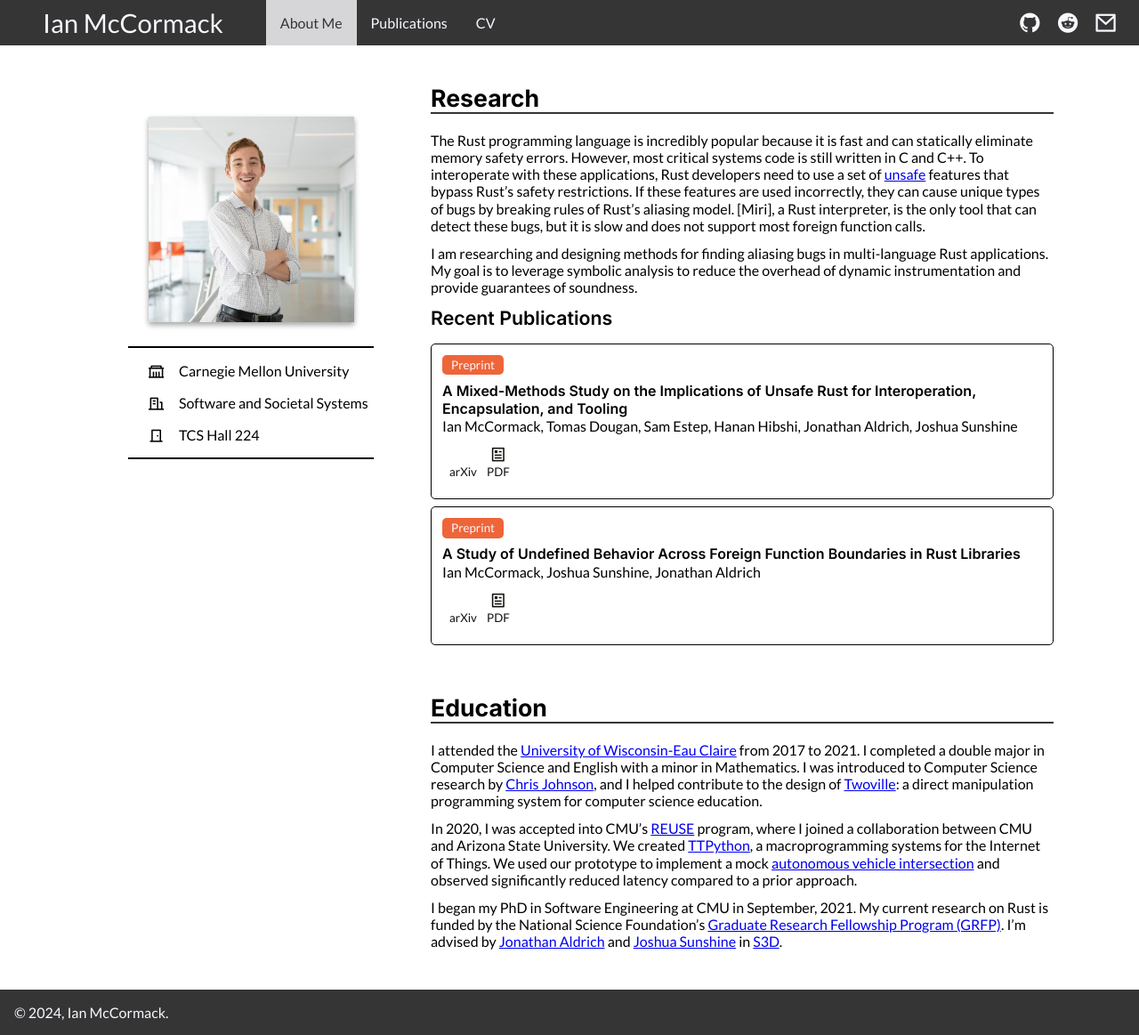
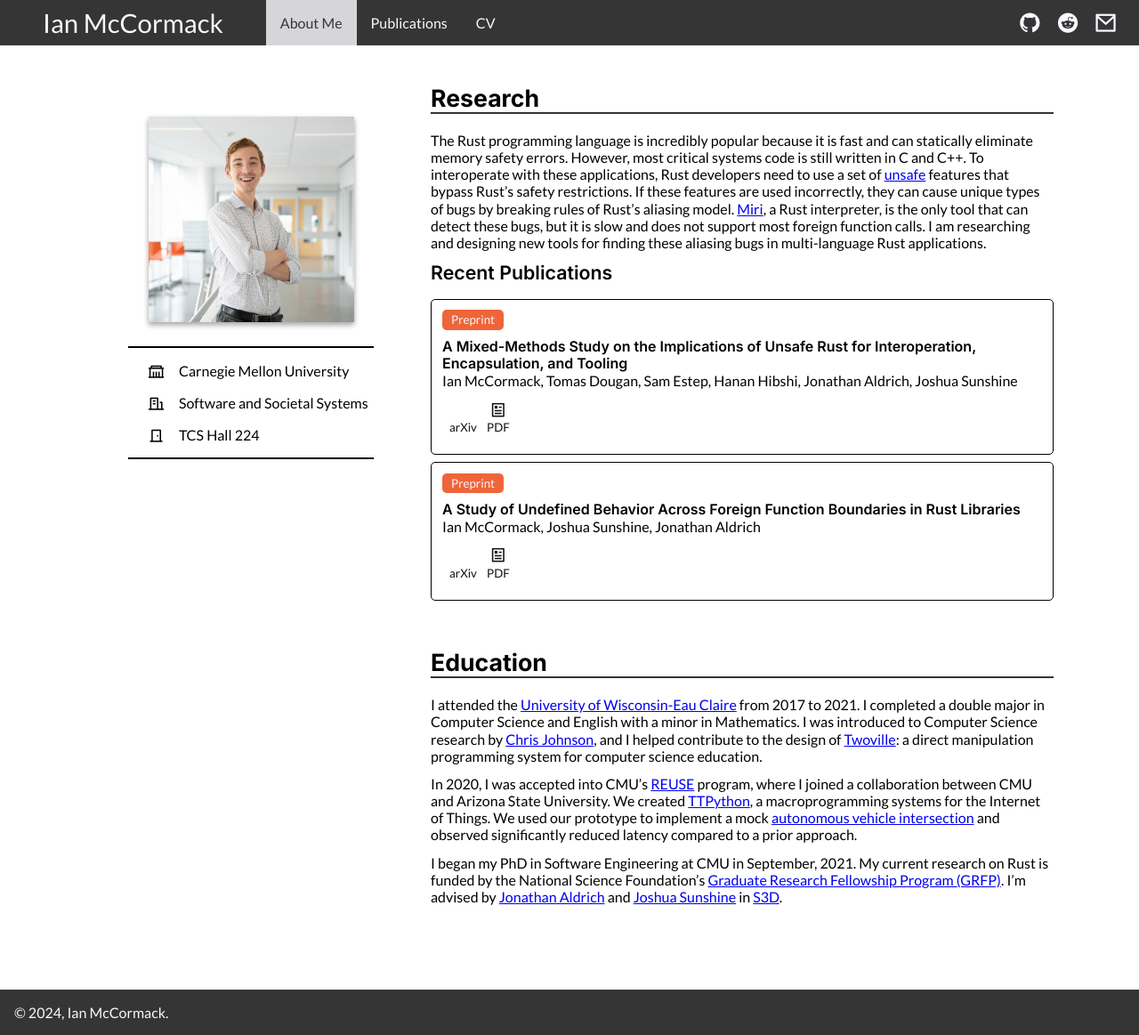
Before and after one commit to icmccorm/site, a Jekyll site: the page built from index.md, in a window 1280 px wide. Shown: the whole page at 89% size. Built offline with Jekyll 4.4.1, drawn with Linux system fonts in a browser that asks for light colours; a style sheet for code colours, icons or effects is not loaded; our own code applies the rules of GitHub Pages for plain Markdown files.

Commit message:
Updated desc.

```diff
--- a/index.md
+++ b/index.md
@@ -2,9 +2,7 @@
 layout: about
 ---
 # Research
-The Rust programming language is incredibly popular because it is fast and can statically eliminate memory safety errors. However, most critical systems code is still written in C and C++. To interoperate with these applications, Rust developers need to use a set of [unsafe](https://doc.rust-lang.org/book/ch19-01-unsafe-rust.html) features that bypass Rust's safety restrictions. If these features are used incorrectly, they can cause unique types of bugs by breaking rules of Rust's aliasing model. [Miri], a Rust interpreter, is the only tool that can detect these bugs, but it is slow and does not support most foreign function calls.
-
-I am researching and designing methods for finding aliasing bugs in multi-language Rust applications. My goal is to leverage symbolic analysis to reduce the overhead of dynamic instrumentation and provide guarantees of soundness.
+The Rust programming language is incredibly popular because it is fast and can statically eliminate memory safety errors. However, most critical systems code is still written in C and C++. To interoperate with these applications, Rust developers need to use a set of [unsafe](https://doc.rust-lang.org/book/ch19-01-unsafe-rust.html) features that bypass Rust's safety restrictions. If these features are used incorrectly, they can cause unique types of bugs by breaking rules of Rust's aliasing model. [Miri](https://github.com/rust-lang/miri), a Rust interpreter, is the only tool that can detect these bugs, but it is slow and does not support most foreign function calls. I am researching and designing new tools for finding these aliasing bugs in multi-language Rust applications.
 
 ## Recent Publications
 {% assign preprint_pubs = site.publications | where: "category", "preprint" | sort: 'date' | reverse %}
```
Also changed, not shown: 2 other files.
